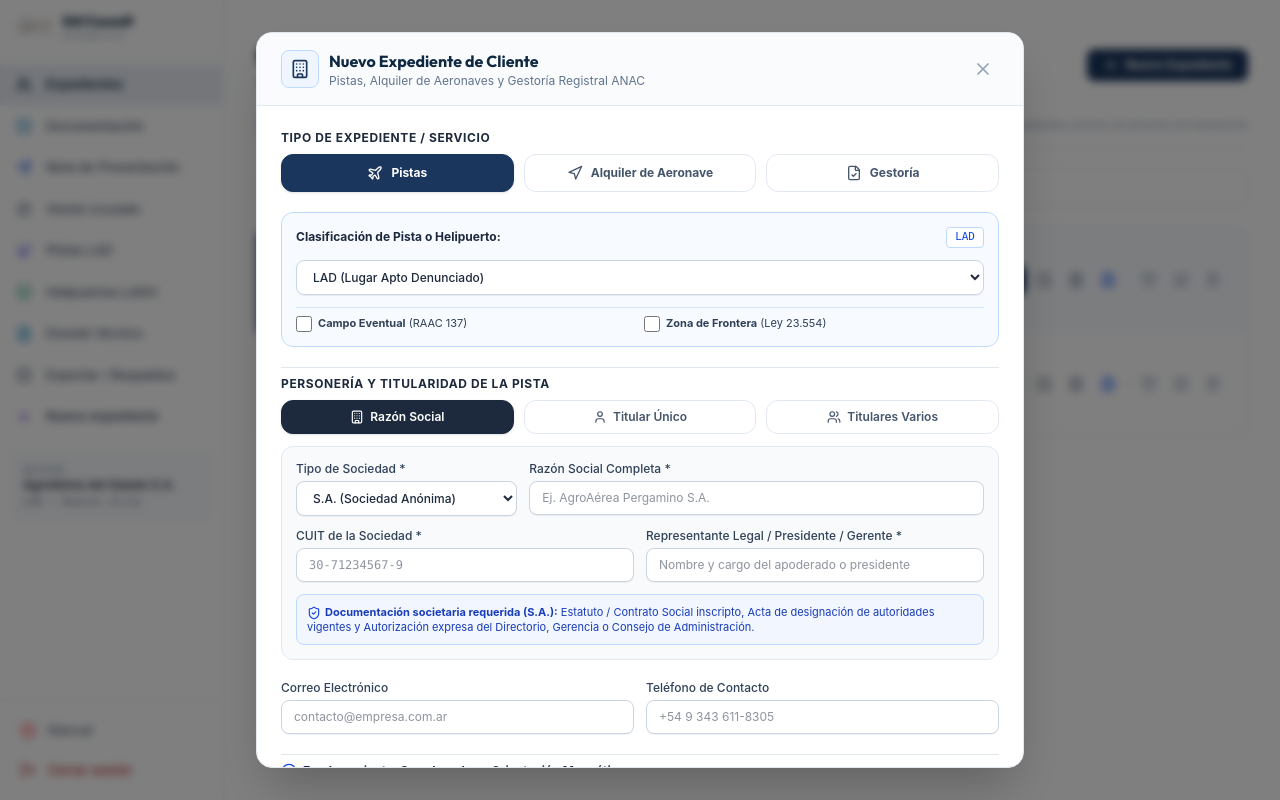
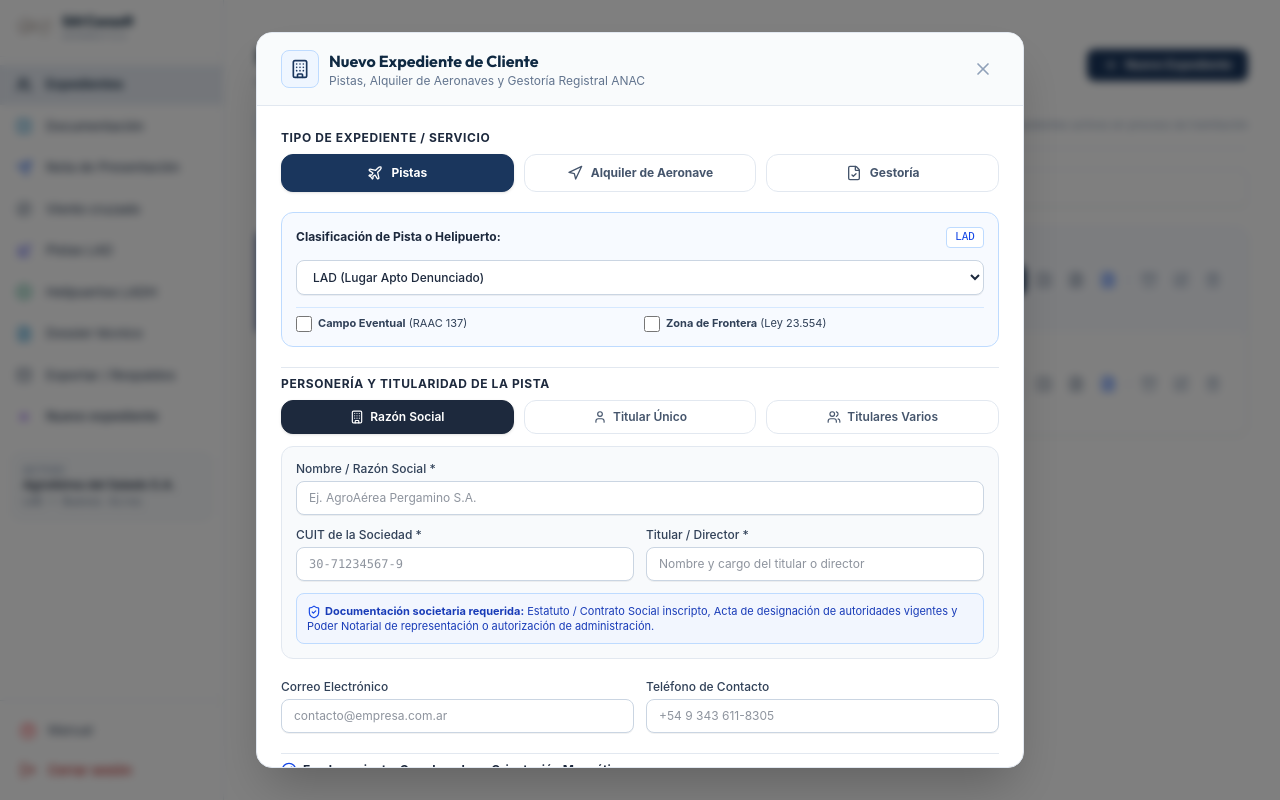
Before and after one commit to LuchoDB/SAI_Software, a React (Vite) app: page / in a window 1280 px wide. Both pictures are taken after a click on the button "Nuevo expediente". Built offline with nearby package versions, Linux system fonts and the light colour scheme.

Commit message:
fix(modal): simplificar razon social en nuevo expediente a solo nombre, cuit y titular/director

```diff
--- a/src/components/clients/ClientModal.tsx
+++ b/src/components/clients/ClientModal.tsx
@@ -48,7 +48,7 @@ export const ClientModal: React.FC<ClientModalProps> = ({
 
   // 2. Personería / Titularidad
   const [ownershipType, setOwnershipType] = useState<OwnershipType>('Razon Social');
-  const [sociedadType, setSociedadType] = useState<SociedadType>('S.A.');
+  const [sociedadType, setSociedadType] = useState<SociedadType | undefined>(undefined);
 
   // Titular único / Razón Social principal
   const [name, setName] = useState('');
@@ -150,7 +150,7 @@ export const ClientModal: React.FC<ClientModalProps> = ({
       setCategory(initialClient.category || 'Pistas');
       setPistaSubtype(initialClient.pistaSubtype || 'LAD');
       setOwnershipType(initialClient.ownershipType || 'Razon Social');
-      setSociedadType(initialClient.sociedadType || 'S.A.');
+      setSociedadType(initialClient.sociedadType);
 
       setName(initialClient.name);
       setCuit(initialClient.cuit);
@@ -218,7 +218,7 @@ export const ClientModal: React.FC<ClientModalProps> = ({
       setCategory('Pistas');
       setPistaSubtype('LAD');
       setOwnershipType('Razon Social');
-      setSociedadType('S.A.');
+      setSociedadType(undefined);
 
       setName('');
       setCuit('');
@@ -393,7 +393,10 @@ export const ClientModal: React.FC<ClientModalProps> = ({
       category,
       pistaSubtype: category === 'Pistas' ? pistaSubtype : undefined,
       ownershipType: category === 'Alquiler de Aeronave' ? undefined : ownershipType,
-      sociedadType: category === 'Alquiler de Aeronave' ? undefined : sociedadType,
+      sociedadType:
+        category === 'Alquiler de Aeronave' || ownershipType !== 'Razon Social'
+          ? undefined
+          : sociedadType || initialClient?.sociedadType || undefined,
       titulares:
         category !== 'Alquiler de Aeronave' && ownershipType === 'Titulares Varios'
           ? titulares
@@ -434,7 +437,10 @@ export const ClientModal: React.FC<ClientModalProps> = ({
               projectType: computedProjectType,
               pistaSubtype: category === 'Pistas' ? pistaSubtype : undefined,
               ownershipType: category === 'Alquiler de Aeronave' ? undefined : ownershipType,
-              sociedadType: category === 'Alquiler de Aeronave' ? undefined : sociedadType,
+              sociedadType:
+                category === 'Alquiler de Aeronave' || ownershipType !== 'Razon Social'
+                  ? undefined
+                  : sociedadType || initialClient?.sociedadType || undefined,
               isFrontierZone: category === 'Pistas' ? isFrontierZone : false,
               isAgroEventual: category === 'Pistas' ? effectiveIsAgro : false,
               gestoriaData
@@ -821,49 +827,21 @@ export const ClientModal: React.FC<ClientModalProps> = ({
                   </button>
                 </div>
 
-                {/* CASO A: RAZÓN SOCIAL (Sociedad Anónima, SRL, Cooperativas, etc.) */}
+                {/* CASO A: RAZÓN SOCIAL (Nombre, CUIT y Titular/Director) */}
                 {ownershipType === 'Razon Social' && (
                   <div className="p-3.5 bg-slate-50 border border-slate-200 rounded-xl space-y-3">
-                    <div className="grid grid-cols-1 sm:grid-cols-3 gap-3">
                     <div>
                       <label className="block font-medium text-slate-700 mb-1">
-                          Tipo de Sociedad *
-                        </label>
-                        <select
-                          value={sociedadType}
-                          onChange={e => setSociedadType(e.target.value as SociedadType)}
-                          className="w-full bg-white border border-slate-300 rounded-lg px-3 py-2 text-slate-800 font-medium focus:outline-none focus:border-blue-600 shadow-2xs cursor-pointer"
-                        >
-                          <option value="S.A.">S.A. (Sociedad Anónima)</option>
-                          <option value="S.R.L.">S.R.L. (Resp. Limitada)</option>
-                          <option value="Cooperativa">Cooperativa (INAES)</option>
-                          <option value="S.A.S.">S.A.S. (Acciones Simplificadas)</option>
-                          <option value="Fideicomiso">
-                            Fideicomiso (Inmobiliario / Agropecuario)
-                          </option>
-                          <option value="Asociación Civil / Aeroclub">
-                            Asociación Civil / Aeroclub
-                          </option>
-                          <option value="Sociedad de Hecho / Consorcio">
-                            Sociedad de Hecho / Consorcio
-                          </option>
-                          <option value="Otra">Otra Persona Jurídica</option>
-                        </select>
-                      </div>
-
-                      <div className="sm:col-span-2">
-                        <label className="block font-medium text-slate-700 mb-1">
-                          Razón Social Completa *
+                        Nombre / Razón Social *
                       </label>
                       <input
                         type="text"
                         required
                         value={name}
                         onChange={e => setName(e.target.value)}
-                          placeholder={`Ej. AgroAérea Pergamino ${sociedadType}`}
+                        placeholder="Ej. AgroAérea Pergamino S.A."
                         className="w-full bg-white border border-slate-300 rounded-lg px-3 py-2 text-slate-800 focus:outline-none focus:border-blue-600 shadow-2xs"
                       />
-                      </div>
                     </div>
 
                     <div className="grid grid-cols-1 sm:grid-cols-2 gap-3">
@@ -882,13 +860,13 @@ export const ClientModal: React.FC<ClientModalProps> = ({
 
                       <div>
                         <label className="block font-medium text-slate-700 mb-1">
-                          Representante Legal / Presidente / Gerente *
+                          Titular / Director *
                         </label>
                         <input
                           type="text"
                           value={contactPerson}
                           onChange={e => setContactPerson(e.target.value)}
-                          placeholder="Nombre y cargo del apoderado o presidente"
+                          placeholder="Nombre y cargo del titular o director"
                           className="w-full bg-white border border-slate-300 rounded-lg px-3 py-2 text-slate-800 focus:outline-none focus:border-blue-600 shadow-2xs"
                         />
                       </div>
@@ -896,9 +874,9 @@ export const ClientModal: React.FC<ClientModalProps> = ({
 
                     <div className="text-[11px] text-blue-800 bg-blue-50/70 p-2.5 rounded-lg border border-blue-200">
                       <ShieldCheck className="h-3.5 w-3.5 inline mr-1 text-blue-700" />
-                      <strong>Documentación societaria requerida ({sociedadType}):</strong> Estatuto
+                      <strong>Documentación societaria requerida:</strong> Estatuto
                       / Contrato Social inscripto, Acta de designación de autoridades vigentes y
-                      Autorización expresa del Directorio, Gerencia o Consejo de Administración.
+                      Poder Notarial de representación o autorización de administración.
                     </div>
                   </div>
                 )}
--- a/src/components/reports/NotaPresentacionView.tsx
+++ b/src/components/reports/NotaPresentacionView.tsx
@@ -44,7 +44,7 @@ export const NotaPresentacionView: React.FC<NotaPresentacionViewProps> = ({
 
     const c = selectedClient;
     const ownership = c.ownershipType || 'Razon Social';
-    const socType = c.sociedadType || 'S.A.';
+    const socType = c.sociedadType;
     const isAgro =
       Boolean(c.isAgroEventual) || c.pistaSubtype === 'aerodromo privado para uso agroaereo';
     const isGestoria = c.category === 'Gestoria';
@@ -77,8 +77,9 @@ Balcarce 290, Ciudad Autónoma de Buenos Aires`;
     let petitorioPlural: string;
 
     if (ownership === 'Razon Social') {
-      const representante = c.contactPerson || 'Representante Legal';
-      encabezadoSujeto = `La firma ${c.name}, CUIT Nº ${c.cuit}, legalmente constituida como ${socType}, con domicilio en la localidad de ${c.locationName}, Provincia de ${c.province}, representada en este acto por su representante legal y/o presidente ${representante}, acreditando personería legal y facultades vigentes mediante los instrumentos notariales adjuntos, respetuosamente se presenta ante esa autoridad aeronáutica nacional y expone:`;
+      const representante = c.contactPerson || 'Titular / Director';
+      const socTypePhrase = socType ? ` legalmente constituida como ${socType},` : '';
+      encabezadoSujeto = `La firma ${c.name}, CUIT Nº ${c.cuit},${socTypePhrase} con domicilio en la localidad de ${c.locationName}, Provincia de ${c.province}, representada en este acto por su representante legal, titular o director ${representante}, acreditando personería legal y facultades vigentes mediante los instrumentos notariales adjuntos, respetuosamente se presenta ante esa autoridad aeronáutica nacional y expone:`;
       petitorioPlural = 'la firma peticiona y solicita a esa autoridad';
     } else if (ownership === 'Titulares Varios') {
       const listaTitulares =
@@ -180,7 +181,7 @@ Sin otro particular, saludamos a Ud. con nuestra más atenta y distinguida consi
 ___________________________________________
 FIRMA Y ACLARACIÓN DEL RESPONSABLE
 ${c.contactPerson || c.name}
-${c.ownershipType === 'Razon Social' ? `${c.sociedadType} - ${c.name}` : `DNI / CUIT: ${c.cuit}`}
+${c.ownershipType === 'Razon Social' ? `${c.sociedadType ? `${c.sociedadType} - ` : ''}${c.name}` : `DNI / CUIT: ${c.cuit}`}
 `;
   }, [selectedClient, currentDateFormatted]);
 
--- a/src/data/regulatoryRequirements.ts
+++ b/src/data/regulatoryRequirements.ts
@@ -278,11 +278,33 @@ export interface CanonicalDocsFilterOptions {
  * (S.A., S.R.L., Cooperativa, S.A.S., Fideicomiso, etc.)
  */
 export function getCorporateDocuments(
-  sociedadType: SociedadType = 'S.A.',
+  sociedadType: SociedadType | undefined,
   baseActa: CanonicalDocDefinition,
   baseAutoriz: CanonicalDocDefinition,
   basePoder: CanonicalDocDefinition
 ): CanonicalDocDefinition[] {
+  if (!sociedadType) {
+    return [
+      {
+        ...baseActa,
+        titulo: 'Instrumento Constitutivo inscripto',
+        descripcion:
+          'Copia certificada por escribano público del Estatuto o Contrato Social inscripto ante el Registro Público u organismo de contralor.'
+      },
+      {
+        ...baseAutoriz,
+        titulo: 'Acta de Designación de Autoridades y Autorización',
+        descripcion:
+          'Copia certificada del Acta de designación de autoridades vigentes y expresa autorización para el trámite.'
+      },
+      {
+        ...basePoder,
+        titulo: 'Poder Notarial de Representación Legal',
+        descripcion:
+          'Poder notarial con facultades suficientes conferido por las autoridades para actuar ante la autoridad aeronáutica.'
+      }
+    ];
+  }
   switch (sociedadType) {
     case 'S.A.':
       return [
@@ -467,7 +489,7 @@ export function generateCanonicalDocumentation(
 ): DocumentItemModel[] {
   const category = options?.category || 'Pistas';
   const ownershipType = options?.ownershipType || 'Razon Social';
-  const sociedadType = options?.sociedadType || 'S.A.';
+  const sociedadType = options?.sociedadType;
   const isFrontier = Boolean(options?.isFrontierZone);
   const isAgroEventual =
     Boolean(options?.isAgroEventual) ||
```
Also changed, not shown: 1 other file (tests, documents, lock files or other folders). Lines whose indentation alone changed are shown as unchanged.
